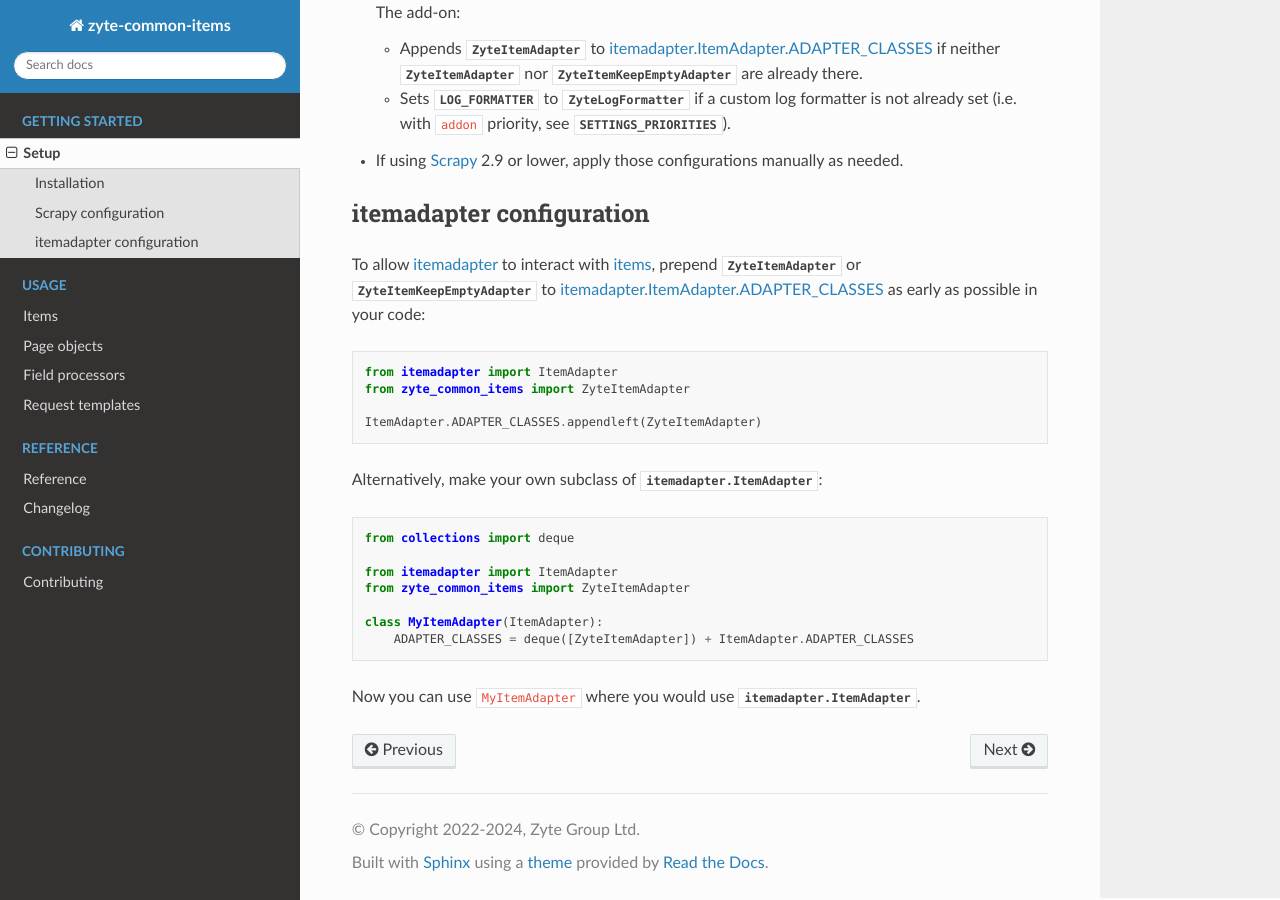
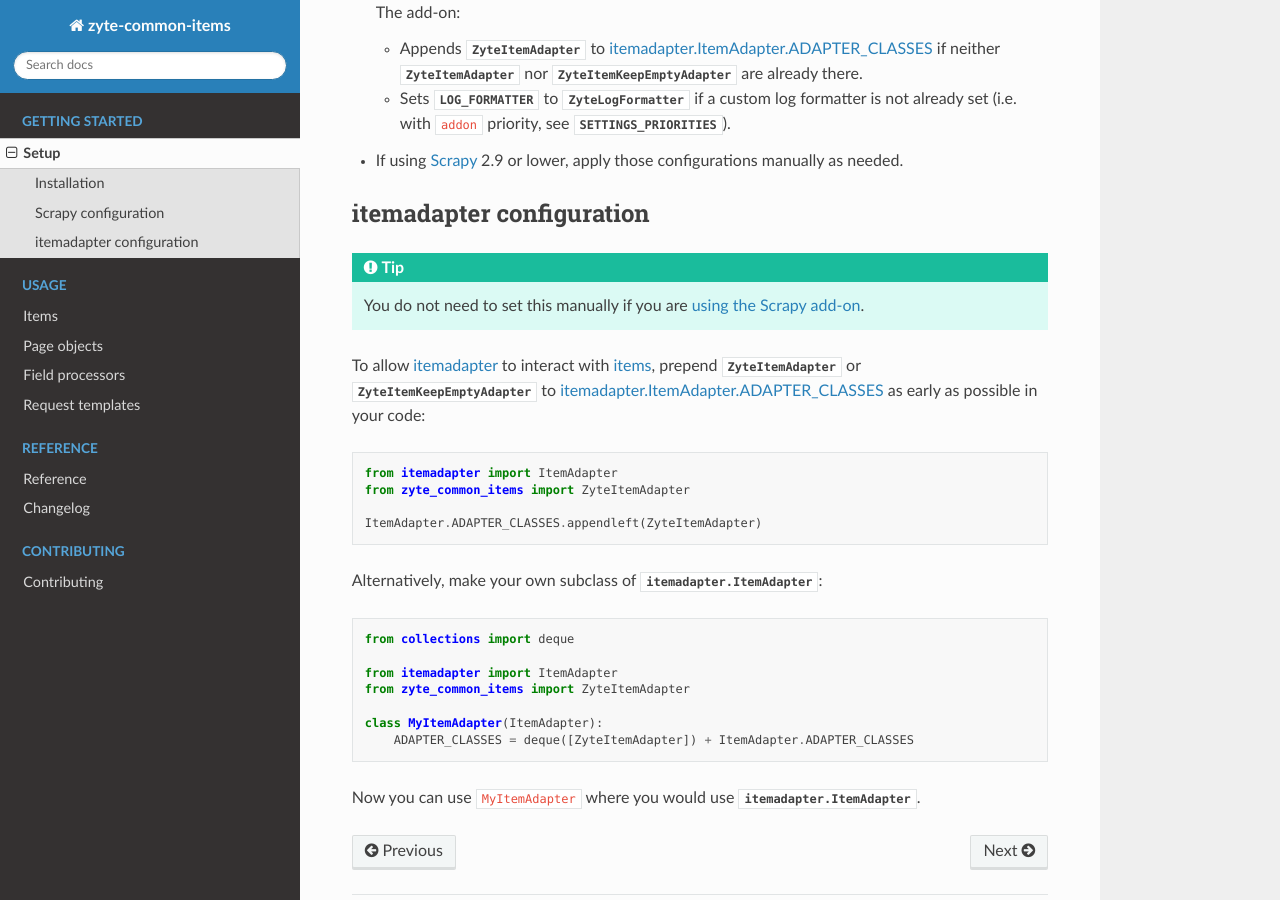
Before and after one commit to zytedata/zyte-common-items, a Sphinx documentation site: the page built from docs/setup.rst, in a window 1280 px wide and 900 px high, scrolled down 566 px. Built offline with Sphinx 7.4.7 and the Read the Docs theme 3.1.0, drawn with Linux system fonts in a browser that asks for light colours; the version number could not be read and is left out.

Commit message:
Clarify that manual item adapter configuration is not needed if using the Scrapy add-on

```diff
--- a/docs/setup.rst
+++ b/docs/setup.rst
@@ -49,6 +49,9 @@ configuring:
 itemadapter configuration
 =========================
 
+.. tip:: You do not need to set this manually if you are :ref:`using the Scrapy
+    add-on <scrapy-config>`.
+
 To allow itemadapter_ to interact with :ref:`items <items>`, prepend
 :class:`~zyte_common_items.ZyteItemAdapter` or
 :class:`~zyte_common_items.ZyteItemKeepEmptyAdapter` to
```
